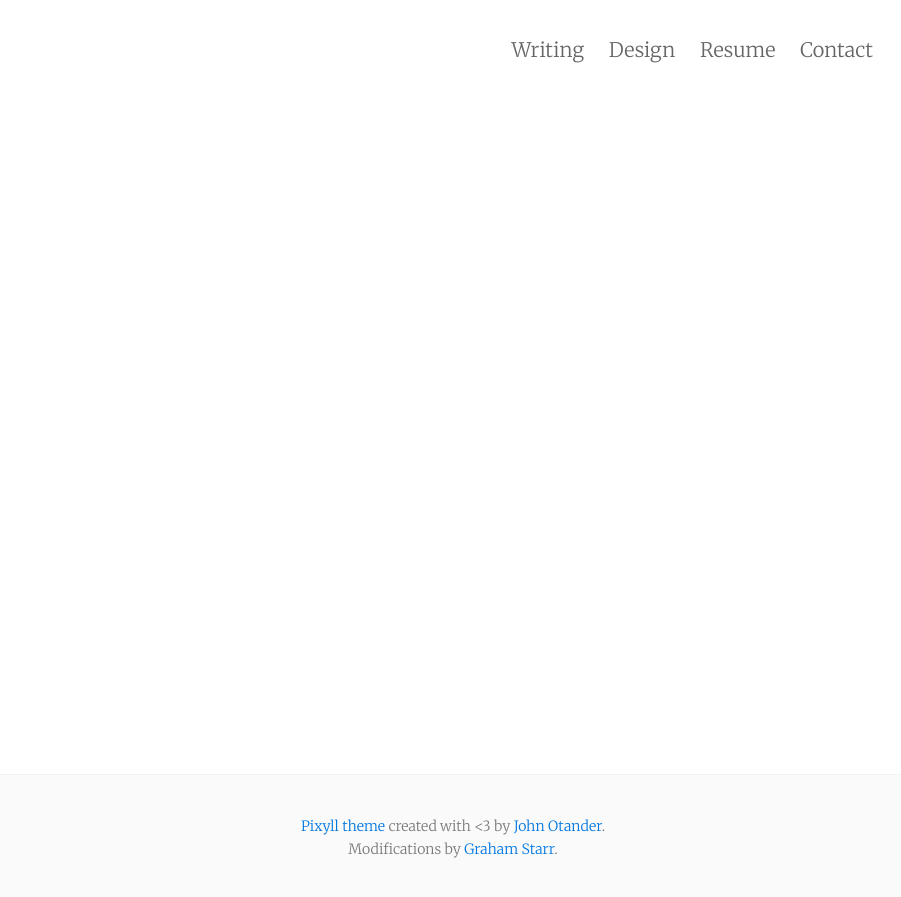
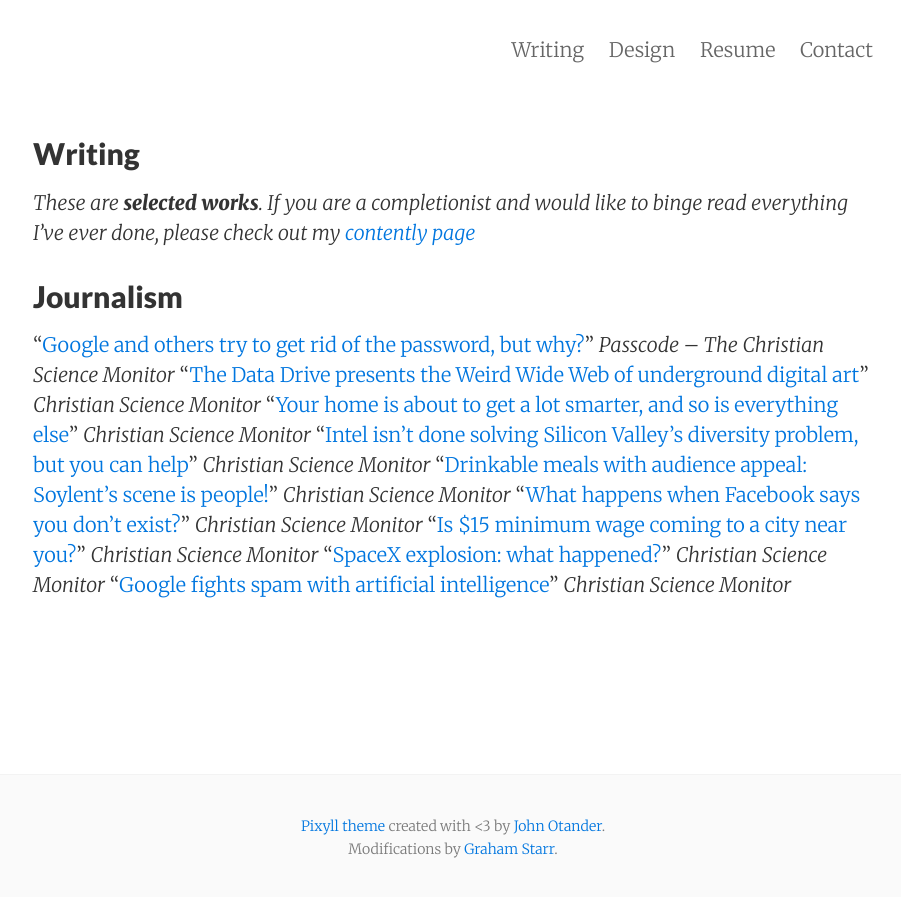
Before and after one commit to gstarr/gstarr.github.io, a Jekyll site: the page built from writing.md, in a window 1280 px wide. Shown: the top 897 px of the page, without its empty margins (187-1088 px from the left). Built offline with Jekyll 4.4.1, drawn with Linux system fonts in a browser that asks for light colours.

Commit message:
added journalism clips

```diff
--- a/writing.md
+++ b/writing.md
@@ -1,5 +1,19 @@
 ---
-layout: default
+layout: page
 title: Writing
 permalink: /writing/
 ---
+
+*These are **selected works**. If you are a completionist and would like to binge read everything I've ever done, please check out my [contently page](http://grahamstarr.contently.com/)*
+
+##Journalism
+
+"[Google and others try to get rid of the password, but why?](http://www.csmonitor.com/Technology/2015/0612/Google-and-others-try-to-get-rid-of-the-password.-But-why)" *Passcode – The Christian Science Monitor*
+"[The Data Drive presents the Weird Wide Web of underground digital art](http://www.csmonitor.com/Technology/2015/0805/The-Data-Drive-presents-the-Weird-Wide-Web-of-underground-digital-art)" *Christian Science Monitor*
+"[Your home is about to get a lot smarter, and so is everything else](http://www.csmonitor.com/Technology/2015/0617/Your-home-is-about-to-get-a-lot-smarter-and-so-is-everything-else)" *Christian Science Monitor*
+"[Intel isn't done solving Silicon Valley's diversity problem, but you can help](http://www.csmonitor.com/Technology/2015/0814/Intel-isn-t-done-solving-Silicon-Valley-s-diversity-problem-but-you-can-help)" *Christian Science Monitor*
+"[Drinkable meals with audience appeal: Soylent's scene is people!](http://www.csmonitor.com/Technology/2015/0803/Drinkable-meals-with-audience-appeal-Soylent-s-scene-is-people)" *Christian Science Monitor*
+"[What happens when Facebook says you don't exist?](http://www.csmonitor.com/Technology/2015/0702/What-happens-when-Facebook-says-you-don-t-exist)" *Christian Science Monitor*
+"[Is $15 minimum wage coming to a city near you?](http://www.csmonitor.com/USA/USA-Update/2015/0723/Is-15-minimum-wage-coming-to-a-city-near-you)" *Christian Science Monitor*
+"[SpaceX explosion: what happened?](http://www.csmonitor.com/Technology/2015/0723/SpaceX-explosion-What-happened-video)" *Christian Science Monitor*
+"[Google fights spam with artificial intelligence](http://www.csmonitor.com/Technology/2015/0713/Google-fights-spam-with-artificial-intelligence)" *Christian Science Monitor*
```
